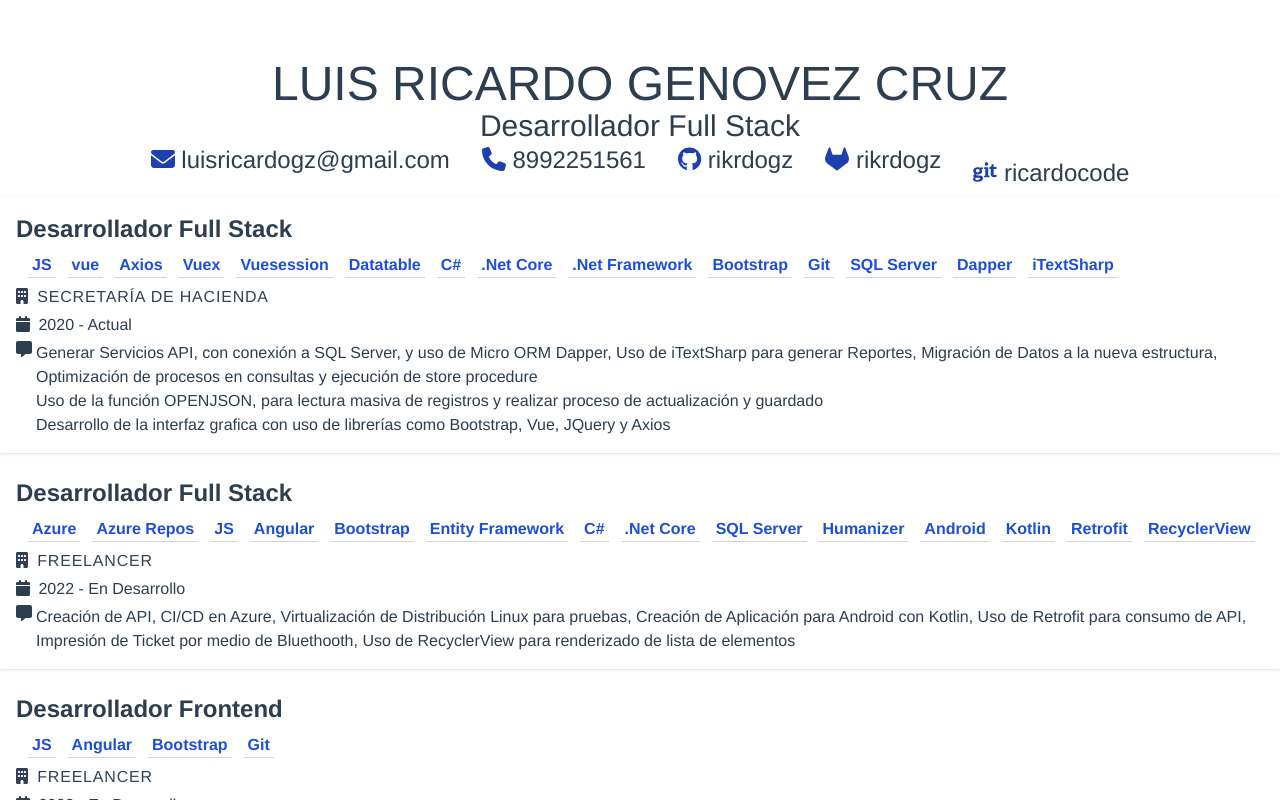
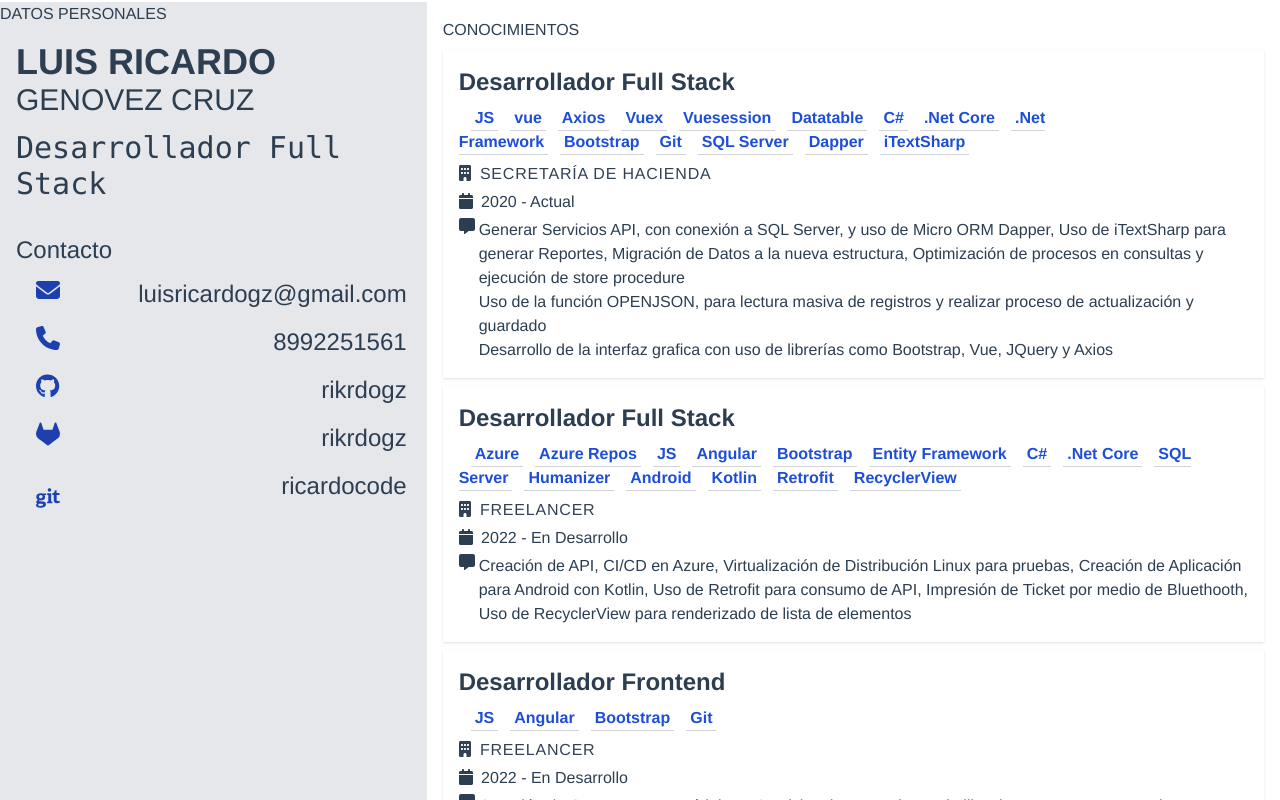
Before and after one commit to rikrdogz/CVRichi, a Vue app: page / in a window 1280 px wide. Shown: the top 800 px of the page. Built offline with nearby package versions, Linux system fonts and the light colour scheme.

Commit message:
new design

```diff
--- a/src/App.vue
+++ b/src/App.vue
@@ -22,6 +22,6 @@ export default {
   -webkit-font-smoothing: antialiased;
   -moz-osx-font-smoothing: grayscale;
   color: #2c3e50;
-  margin-top: 60px;
+  margin-top: 2px;
 }
 </style>
--- a/src/assets/css/main.css
+++ b/src/assets/css/main.css
@@ -31,7 +31,7 @@
     }
     .degree {
         font-size: 18px;
-        line-height: 0.6rem;
+        line-height: 1.2rem;
         padding-top: 3px;
     }
 
--- a/src/components/MainBody.vue
+++ b/src/components/MainBody.vue
@@ -1,7 +1,13 @@
 <template>
-  <div>
+  <div class="grid grid-cols-3">
 
+    <section class="w-full bg-gray-200 print:bg-gray-200">
+      DATOS PERSONALES
       <CVTitle></CVTitle>
+    </section>
+
+    <div class="col-span-2 print:bg-green-300 p-4">
+      CONOCIMIENTOS
 
       <div v-for="(work, index) in ListWork" :key="index">
 
@@ -15,6 +21,15 @@
 
 
       </div>
+
+    </div>
+
+    <!--
+
+
+
+
+    -->
   </div>
 </template>
 
@@ -26,7 +41,7 @@ import Spanish from "../assets/json/spanish.json";
 
 export default {
   name: "HelloWorld",
-  components: { CVTitle, ExpWork },
+  components: { CVTitle,  ExpWork },
   data() {
     return {
 		ListWork:[],
--- a/src/components/title/CVTitle.vue
+++ b/src/components/title/CVTitle.vue
@@ -1,48 +1,82 @@
 <template>
-    <div class="text-center">
-        <h1 class="text-5xl name-employe">LUIS RICARDO GENOVEZ CRUZ</h1>
-        <h3 class="text-3xl degree">Desarrollador Full Stack</h3>
-        <div class="flex justify-center text-2xl print:text-lg">
-            <a href="mailto:luisricardogz@gmail.com" class="group email">
-                <span class=" mr-2 ml-2 rounded-md p-2 group-hover:bg-blue-700 group-hover:text-gray-100">
-                    <font-awesome-icon icon="envelope" class="text-blue-800 icon-title group-hover:text-gray-100" /> <span>luisricardogz@gmail.com</span>
-                </span>
+  <div class="p-4">
+    <div class="name-employe">
+      <div class="name text-4xl font-bold">LUIS RICARDO</div>
+      <div class="last-name text-3xl font-light">GENOVEZ CRUZ</div>
+    </div>
 
-            </a>
-            <a href="tel:8992251561 ml-4" class="group phone-number">
-                <span class=" mr-2 ml-2 rounded-md p-2 group-hover:bg-blue-700 group-hover:text-gray-100">
-                    <font-awesome-icon icon="phone" class="text-blue-800 icon-title group-hover:text-gray-100" /> <span>8992251561</span>
+    <h3 class="text-3xl degree mt-3 font-mono">Desarrollador Full Stack</h3>
+
+    <div class="contact-info mt-8">
+      <h3 class="text-2xl">Contacto</h3>
+      <div class="text-2xl print:text-lg p-1">
+        <a href="mailto:luisricardogz@gmail.com" class="group email block">
+          <span
+            class="mr-2 ml-2 rounded-md p-2 group-hover:bg-blue-700 group-hover:text-gray-100 w-full flex justify-between"
+          >
+            <font-awesome-icon
+              icon="envelope"
+              class="text-blue-800 icon-title group-hover:text-gray-100"
+            />
+            <span>luisricardogz@gmail.com</span>
           </span>
         </a>
-            <a href="https://github.com/rikrdogz" class="group github">
-                <span class=" mr-2 ml-2 rounded-md p-2 group-hover:bg-blue-700 group-hover:text-gray-100">
-                    <font-awesome-icon :icon="['fab', 'github']" class="text-blue-800 icon-title group-hover:text-gray-100"/> <span>rikrdogz</span>
+        <a href="tel:8992251561 ml-4" class="group phone-number block">
+          <span
+            class="mr-2 ml-2 rounded-md p-2 group-hover:bg-blue-700 group-hover:text-gray-100  w-full flex justify-between"
+          >
+            <font-awesome-icon
+              icon="phone"
+              class="text-blue-800 icon-title group-hover:text-gray-100"
+            />
+            <span>8992251561</span>
           </span>
         </a>
-            <a href="https://gitlab.com/rikrdogz" class="group github">
-                <span class=" mr-2 ml-2 rounded-md p-2 group-hover:bg-blue-700 group-hover:text-gray-100">
-                    <font-awesome-icon :icon="['fab', 'gitlab']" class="text-blue-800 icon-title group-hover:text-gray-100"/> <span>rikrdogz</span>
+        <a href="https://github.com/rikrdogz" class="group github block">
+          <span
+            class="mr-2 ml-2 rounded-md p-2 group-hover:bg-blue-700 group-hover:text-gray-100  w-full flex justify-between"
+          >
+            <font-awesome-icon
+              :icon="['fab', 'github']"
+              class="text-blue-800 icon-title group-hover:text-gray-100"
+            />
+            <span>rikrdogz</span>
+          </span>
+        </a>
+        <a href="https://gitlab.com/rikrdogz" class="group github block">
+          <span
+            class="mr-2 ml-2 rounded-md p-2 group-hover:bg-blue-700 group-hover:text-gray-100  w-full flex justify-between"
+          >
+            <font-awesome-icon
+              :icon="['fab', 'gitlab']"
+              class="text-blue-800 icon-title group-hover:text-gray-100"
+            />
+            <span>rikrdogz</span>
           </span>
         </a>
 
-            <a href="https://dev.azure.com/ricardocode/_git/CreditosCoreDev" class="group azure-repos">
-            <span class=" mr-2 ml-2 rounded-md p-2 group-hover:bg-blue-700 group-hover:text-gray-100">
-                    <font-awesome-icon :icon="['fab', 'git']" class="text-blue-800 icon-title group-hover:text-gray-100 pt-4"/> <span>ricardocode</span>
+        <a
+          href="https://dev.azure.com/ricardocode/_git/CreditosCoreDev"
+          class="group azure-repos  "
+        >
+          <span
+            class="mr-2 ml-2 rounded-md p-2 group-hover:bg-blue-700 group-hover:text-gray-100  w-full flex justify-between"
+          >
+            <font-awesome-icon
+              :icon="['fab', 'git']"
+              class="text-blue-800 icon-title group-hover:text-gray-100 pt-4"
+            />
+            <span>ricardocode</span>
           </span>
         </a>
-
       </div>
-
-
-
+    </div>
   </div>
 </template>
 <script>
 export default {
   data() {
-        return {
-
-        }
+    return {};
   },
-}
+};
 </script>
--- /dev/null
+++ b/src/components/tool/ProgrammingLanguage.vue
@@ -0,0 +1,5 @@
+<template>
+    <div class="programming">
+
+    </div>
+</template>
```
Lines whose indentation alone changed are shown as unchanged.
